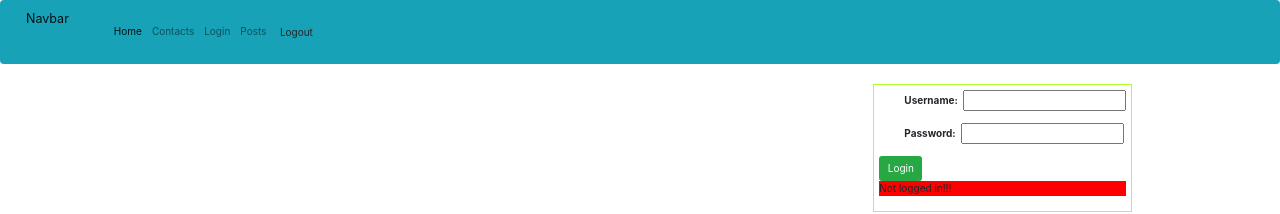
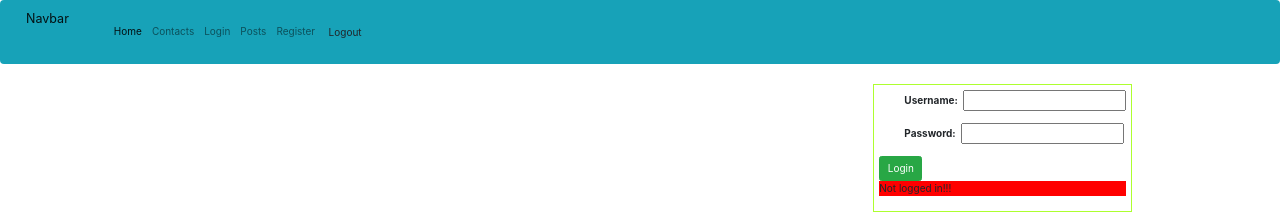
Before and after one commit to mishostef/app-store, an Angular app: page /login in a window 1280 px wide. Shown: the top 214 px of the page. Built offline with nearby package versions, Linux system fonts and the light colour scheme; what ngx-cookie-service would draw is missing.

Commit message:
added register in nav, etc

```diff
--- a/src/app/app-routing.module.ts
+++ b/src/app/app-routing.module.ts
@@ -1,3 +1,4 @@
+import {LoginService} from './login/login.service';
 import { NgModule } from '@angular/core';
 import { CommonModule } from '@angular/common';
 import {RouterModule, Routes} from '@angular/router';
@@ -11,8 +12,9 @@ import {ProductsComponent} from './products/products.component';
 import {AuthGuard} from './auth.guard';
 import { from } from 'rxjs';
 
+
 const routes: Routes = [
-  { path: 'login', component: LoginComponent} ,
+  { path: 'login', component: LoginComponent } ,
   {path: 'contacts', component: ComponentListContainerComponent},
   {path: 'posts', component: PostsComponent, pathMatch: 'full', canActivate: [AuthGuard]},
   {path: 'register', component: RegisterComponent},
@@ -28,7 +30,7 @@ const routes: Routes = [
     CommonModule,
     RouterModule.forRoot(routes)
   ],
-  providers: [AuthGuard],
+  providers: [LoginService, AuthGuard],
   exports: [RouterModule]
 })
 export class AppRoutingModule { }
--- a/src/app/login/login.service.ts
+++ b/src/app/login/login.service.ts
@@ -1,7 +1,7 @@
 import { Injectable } from '@angular/core';
 import { User } from '.././interfaces/User';
 import { HttpClient } from '@angular/common/http';
-import {map,tap} from 'rxjs/operators';
+import {map, tap} from 'rxjs/operators';
 import { Observable } from 'rxjs';
 import { CookieService } from 'ngx-cookie-service';
 
@@ -41,8 +41,6 @@ export class LoginService {
       console.log(`service logout called!`)
       this.cookieService.delete('userCookie');
       localStorage.clear();
-      // return this.http.post('/logout', {}).pipe(tap(() => {
       this.currentUser = null;
-     // }));
     }
 }
--- a/src/app/navigation/navigation.component.html
+++ b/src/app/navigation/navigation.component.html
@@ -19,6 +19,9 @@
         <a class="nav-link" routerLink="/posts">Posts</a>
       </li>
       <li class="nav-item">
+        <a class="nav-link" routerLink="/register">Register</a>
+      </li>
+      <li class="nav-item">
         <a class="btn" (click)="logout()">Logout</a>
       </li>
     </ul>
--- a/src/app/navigation/navigation.component.ts
+++ b/src/app/navigation/navigation.component.ts
@@ -1,4 +1,4 @@
-import { Component, OnInit } from '@angular/core';
+import { Component, OnInit, Input } from '@angular/core';
 import { LoginService } from '../login/login.service';
 import { Router } from '@angular/router';
 
@@ -8,14 +8,19 @@ import { Router } from '@angular/router';
   templateUrl: './navigation.component.html',
   styleUrls: ['./navigation.component.css']
 })
+
 export class NavigationComponent implements OnInit {
-
+  @Input()
+  logged: boolean;
   constructor(
     private loginService: LoginService,
     private router: Router
-  ){}
+  ) {
+  }
 
   ngOnInit() {
+    this.logged = !!localStorage.getItem('logged');
+    console.log(`in navigation logged=${this.logged}`);
   }
 
   logout() {
```
